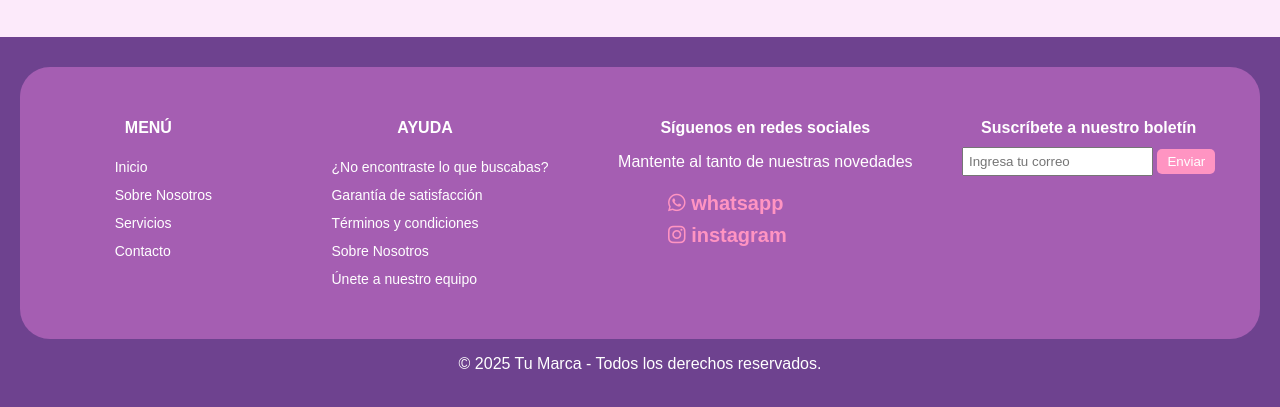
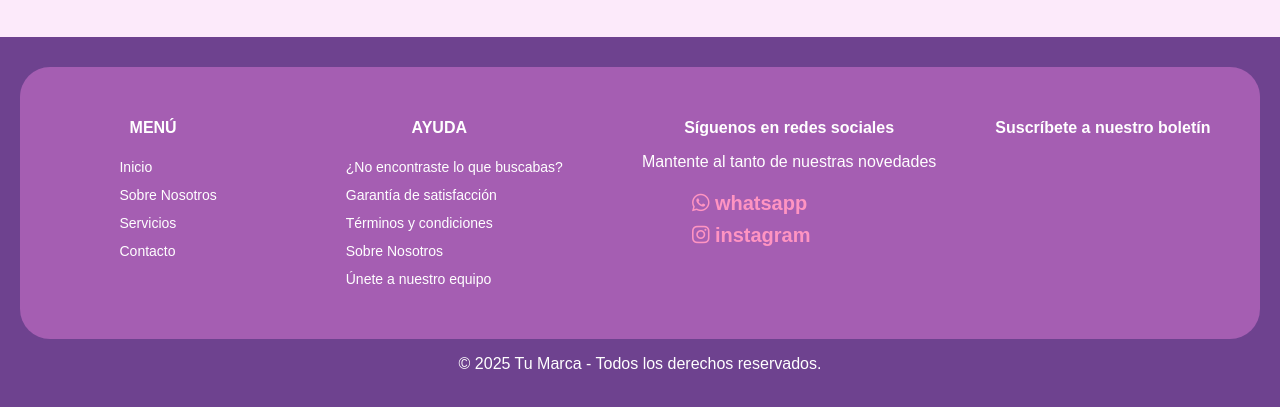
Before and after one commit to CamiloAndres234/IrisColombiaModa2, a plain HTML site: page Croptops.html in a window 1280 px wide. Shown: the part 1178-1585 px from the top of the page. Drawn offline with Linux system fonts and the light colour scheme.

Commit message:
Update Croptops.html

```diff
--- a/Croptops.html
+++ b/Croptops.html
@@ -88,9 +88,7 @@
       <!--Sección de correo electronico-->
       <div>
         <h4>Suscríbete a nuestro boletín</h4>
-        <input type="email" id="email" placeholder="Ingresa tu correo"/>
-        <button id="enviarBtn">Enviar</button>
-        <p id="mensaje-error"></p>
+
       </div>
     </div>
     <p class="copyright">© 2025 Tu Marca - Todos los derechos reservados.</p>
```
